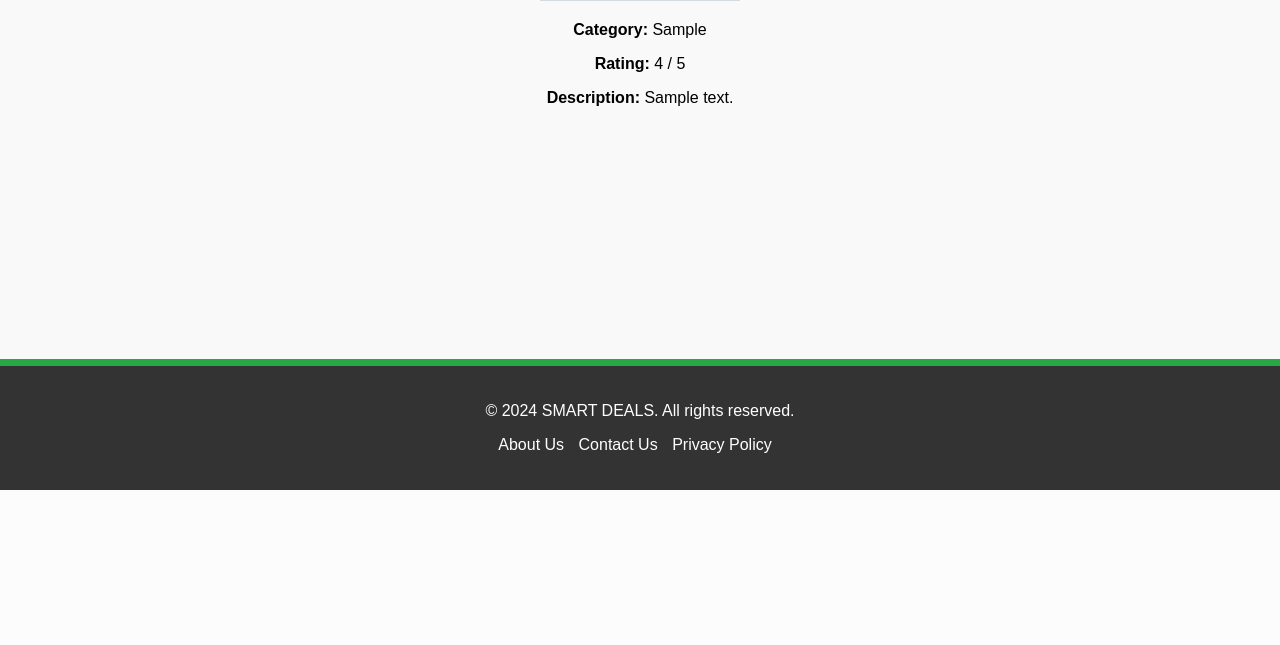
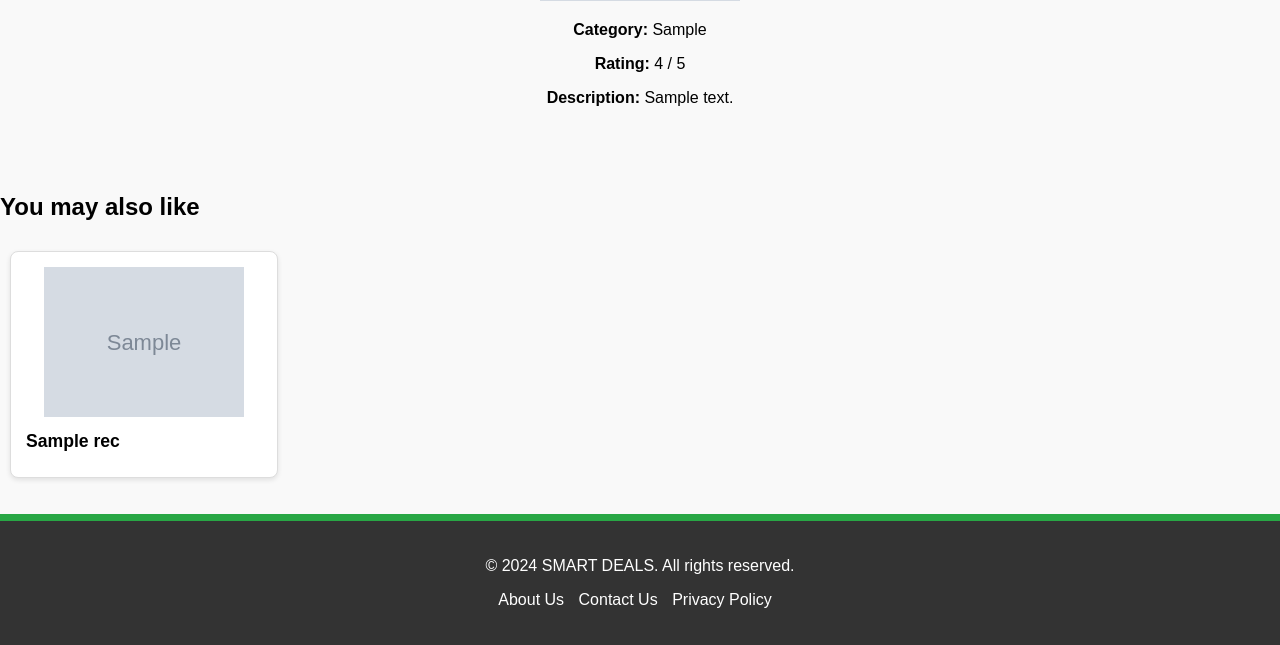
Before and after one commit to Binura22/Appliances_Recommendation_System, a Flask app: template templates/product_detail.html in a window 1280 px wide. Shown: the part 310-955 px from the top of the page. Before the commit the page ends 800 px from the top, so only its background shows below. Run offline with Flask 3, Linux system fonts and the light colour scheme; the template is opened without the code that fills it: most values are stand-ins (such as "Sample title", 1, 10 or a date in 2020); grey boxes marked "Sample" are stand-in pictures; parts of the project's set-up code (start-up, migrations or seed data) failed here and were passed over.

Commit message:
Implemented content-based recommendation function

```diff
--- a/app.py
+++ b/app.py
@@ -19,6 +19,13 @@ if not os.path.exists(output_csv):
 
 # Load the datasets
 data = pd.read_csv(output_csv)
+#Load the Appliances_content_based and cosine_sim_content matrix
+Appliances_content_based = pd.read_csv('Appliances_content_based.csv')
+cosine_sim_content = np.load('cosine_sim_content.npy')
+# Load the preprocessed user-item matrix
+user_item_matrix = pd.read_csv('user_item_matrix.csv', index_col='user_id')
+original_nan_mask = pd.read_csv('original_nan_mask.csv', index_col='user_id')
+
 
 
 # Remove duplicate products, keeping the first occurrence by parent_asin
@@ -38,9 +45,6 @@ def get_hi_res_image(images):
 # Apply the function to the images column
 data_unique['hi_res_image'] = data_unique['images'].apply(get_hi_res_image)
 
-# Load the preprocessed user-item matrix
-user_item_matrix = pd.read_csv('user_item_matrix.csv', index_col='user_id')
-original_nan_mask = pd.read_csv('original_nan_mask.csv', index_col='user_id')
 
 # Compute user-user similarity matrix using cosine similarity
 user_similarity = cosine_similarity(user_item_matrix)
@@ -120,7 +124,14 @@ def search():
 def product_detail(asin):
     # Filter the product by asin for detailed view
     product = data_unique[data_unique['asin'] == asin].iloc[0]
-    return render_template('product_detail.html', product=product)
+    # Get content-based recommendations for the product
+    similar_products = get_recommendations_content(asin, top_n=5)
+
+    # Retrieve the detailed information of the recommended products
+    recommended_product_details = data_unique[data_unique['asin'].isin(similar_products)]
+
+    # Render the product detail page and pass the similar products
+    return render_template('product_detail.html', product=product, recommended_products=recommended_product_details.to_dict(orient='records'))
 
 
 @app.route('/collab-recommend/<user_id>')
@@ -155,7 +166,7 @@ def collab_recommend(user_id):
     top_recommended_items = predicted_ratings.nlargest(5).index
 
     # Retrieve product details from the original dataset for these recommendations
-    recommended_products = data[data['asin'].isin(top_recommended_items)]
+    recommended_products = data_unique[data_unique['asin'].isin(top_recommended_items)]
 
     # If no products found, return a message
     if recommended_products.empty:
@@ -164,5 +175,50 @@ def collab_recommend(user_id):
     # Render the recommendations page with the recommended products
     return render_template('recommendations.html', products=recommended_products.to_dict(orient='records'), user_id=user_id)
 
+
+
+# recommendation function for content-based recommendations
+asin_index_content = pd.Series(Appliances_content_based.index, index=Appliances_content_based['asin']).drop_duplicates()
+
+def get_recommendations_content(asin, cosine_sim=cosine_sim_content, top_n=5):
+    # Check if 'asin' exists in the dataset
+    if asin not in asin_index_content:
+        return pd.Series([])
+
+    # Get the index of the product that matches the asin
+    idx = asin_index_content[asin]
+
+    # Get the pairwise similarity scores of all products with that product
+    sim_scores = list(enumerate(cosine_sim_content[idx]))
+
+    # Sort the products based on similarity scores in descending order
+    sim_scores = sorted(sim_scores, key=lambda x: x[1], reverse=True)
+
+    # Get the scores of the top N most similar products (ignoring the first one as it is the same product)
+    sim_scores = sim_scores[1:top_n+1]
+
+    # Get the product indices
+    product_indices = [i[0] for i in sim_scores]
+
+
+    # Return the top N most similar products
+    return Appliances_content_based['asin'].iloc[product_indices].drop_duplicates()
+
+@app.route('/recommend-content/<asin>')
+def recommend_content(asin):
+    # Get content-based recommendations
+    recommended_products = get_recommendations_content(asin, top_n=5)
+
+    # If no products found, return a message
+    if recommended_products.empty:
+        return f"No recommendations available for product {asin}", 200
+
+    # Retrieve product details from the original dataset for these recommendations
+    recommended_product_details = Appliances_content_based[Appliances_content_based['asin'].isin(recommended_products)]
+
+    # Render the recommendations page with the recommended products
+    return render_template('recommendations.html', products=recommended_product_details.to_dict(orient='records'), asin=asin)
+
+
 if __name__ == '__main__':
     app.run(debug=True)
--- a/static/css/styles.css
+++ b/static/css/styles.css
@@ -272,33 +272,77 @@ footer {
 .hot-products-container{
     display: flex;
 }
-.product-grid {
-    display: grid;
-    grid-template-columns: repeat(4, 1fr);
+
+
+/* Product Detail Section */
+.product-detail-container {
+    display: flex;
+    align-items: flex-start;
     gap: 20px;
+    margin: 40px 0;
 }
 
-.product-card {
-    background-color: white;
-    border: 1px solid #ddd;
-    padding: 15px;
-    text-align: center;
-    border-radius: 5px;
-    box-shadow: 0 2px 4px rgba(0,0,0,0.1);
+.product-image {
+    flex: 1;
+    max-width: 500px;
 }
 
-.product-card img {
+.product-detail-img {
     width: 100%;
-    height: auto;
-    object-fit: cover;
+    border-radius: 8px;
 }
 
-.product-card h3 {
-    font-size: 18px;
-    margin: 10px 0;
-    color: #333;
+.product-info {
+    flex: 2;
+    text-align: left;
 }
 
-.product-card p {
-    color: #555;
+.product-info h1 {
+    font-size: 2rem;
+    margin-bottom: 10px;
 }
+
+.product-info p {
+    font-size: 1.2rem;
+    margin: 5px 0;
+}
+
+/* Recommended Products Section */
+.recommended-products {
+    margin-top: 50px;
+    text-align: left;
+}
+
+.recommended-list {
+    display: flex;
+    justify-content: space-between;
+    flex-wrap: wrap;
+    list-style: none;
+    padding: 0;
+}
+
+.recommended-item {
+    width: calc(20% - 20px);
+    background-color: #fff;
+    padding: 15px;
+    margin: 10px;
+    border: 1px solid #ddd;
+    border-radius: 8px;
+    box-shadow: 0 2px 5px rgba(0, 0, 0, 0.1);
+    transition: box-shadow 0.3s;
+}
+
+.recommended-item:hover {
+    box-shadow: 0 4px 10px rgba(40, 167, 69, 0.5);
+}
+
+.recommended-img {
+    width: 100%;
+    max-height: 150px;
+    object-fit: contain;
+}
+
+.recommended-item h3 {
+    margin-top: 10px;
+    font-size: 1.1rem;
+}
--- a/templates/product_detail.html
+++ b/templates/product_detail.html
@@ -28,6 +28,21 @@
         <p><strong>Description:</strong> {{ product['description'] }}</p>
     </div>
 
+    <!-- Recommended Products Section -->
+    <section class="recommended-products">
+        <h2>You may also like</h2>
+        <ul class="recommended-list">
+            {% for rec in recommended_products %}
+            <li class="recommended-item">
+                <a href="{{ url_for('product_detail', asin=rec['asin']) }}" class="product-link">
+                    <img src="{{ rec['hi_res_image'] }}" alt="Product Image" class="recommended-img">
+                    <h3>{{ rec['product_title'] }}</h3>
+                </a>
+            </li>
+            {% endfor %}
+        </ul>
+    </section>
+
     <!-- Footer Section -->
     <footer>
         <div class="footer-container">
```
Also changed, not shown: templates/recommendations.html (+4 -4 lines), 1 other file.
